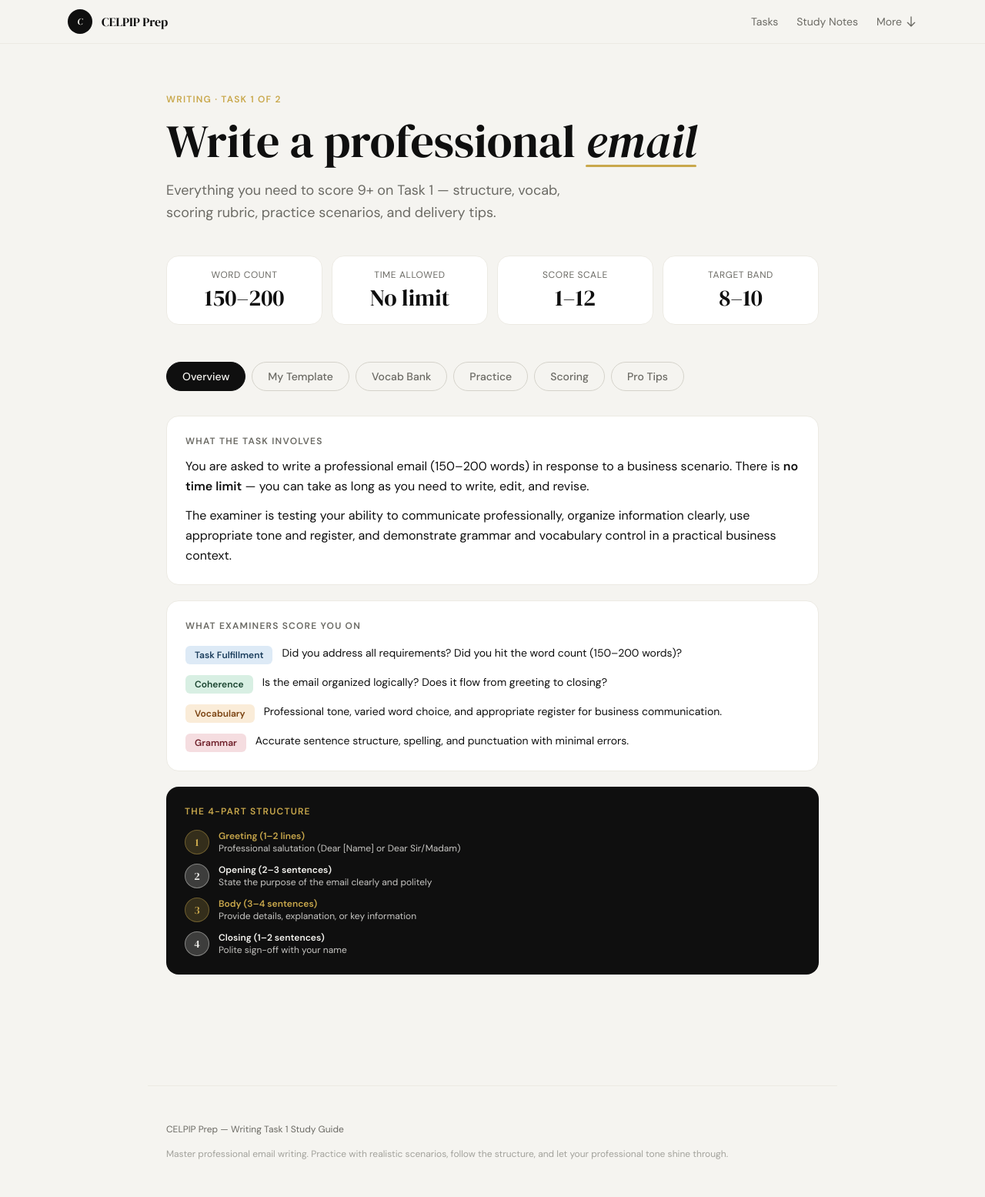
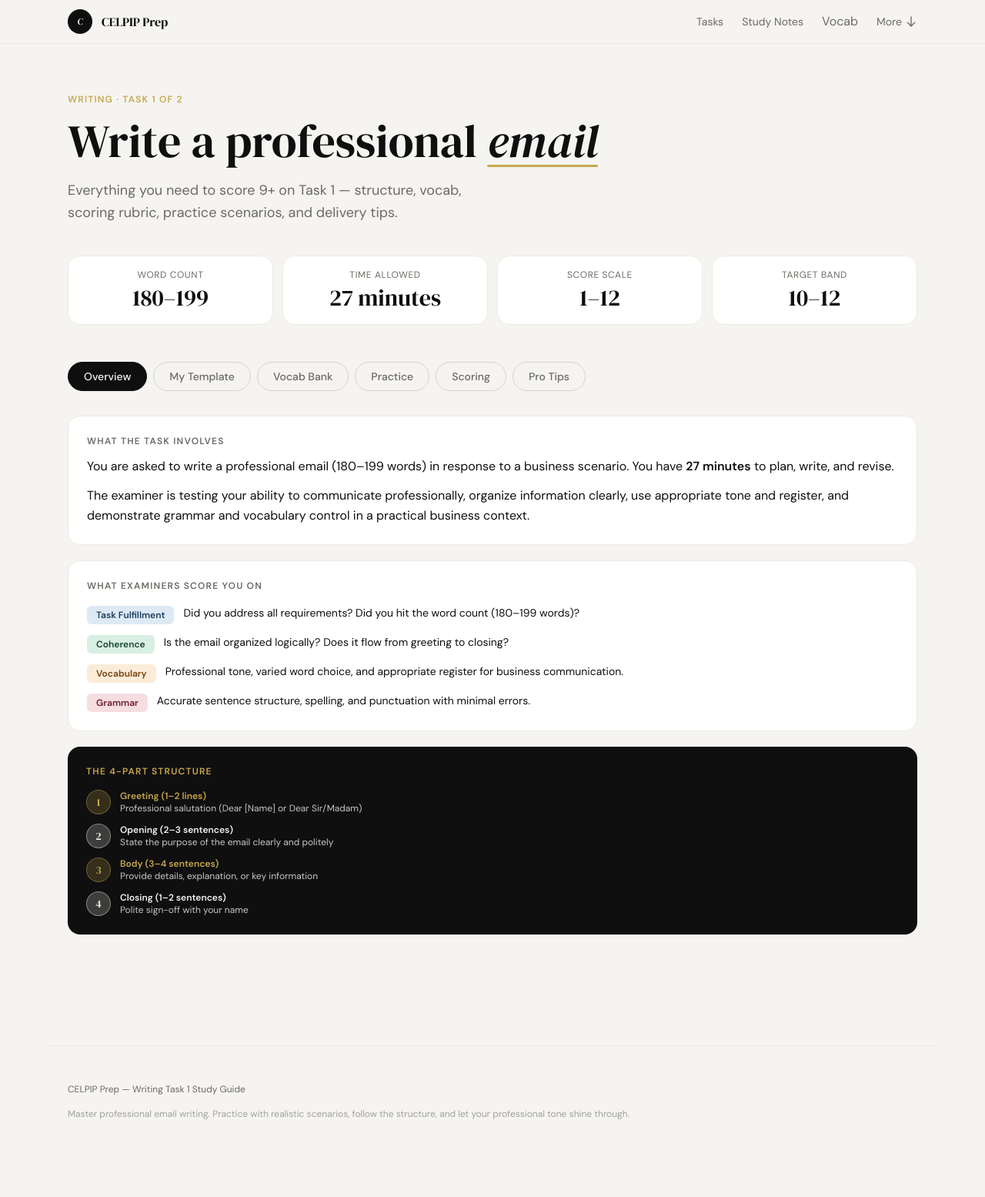
Before and after one commit to sudi-p/celpip-speaking, a Django app: page /writing-task-1 in a window 1280 px wide. Shown: the whole page at 77% size. After the commit the page ends 1454 px from the top, so only its background shows below. Run offline with Django 5.2, Linux system fonts and the light colour scheme; parts of the project's set-up code (start-up, migrations or seed data) failed here and were passed over; some libraries are stand-ins or nearby versions.

Commit message:
size updated

```diff
--- a/templates/logs.html
+++ b/templates/logs.html
@@ -150,7 +150,7 @@
   {% include 'partials/navbar.html' %}
 
   <!-- ─── HEADER ─── -->
-  <header class="max-w-4xl mx-auto px-6 pt-12 pb-8">
+  <header class="max-w-6xl mx-auto px-6 pt-12 pb-8">
     <div class="animate-fade-up">
       <p class="text-xs tracking-widest text-gold font-semibold uppercase mb-2">Your Activity</p>
       <h1 class="font-display text-4xl md:text-5xl leading-tight text-ink mb-3">Activity Log</h1>
@@ -161,7 +161,7 @@
   </header>
 
   <!-- ─── MAIN CONTENT ─── -->
-  <main class="max-w-4xl mx-auto px-6 pb-24">
+  <main class="max-w-6xl mx-auto px-6 pb-24">
     <div id="error-area" class="mb-6 text-rose2 text-sm"></div>
     <div id="log-feed"></div>
   </main>
--- a/templates/partials/navbar.html
+++ b/templates/partials/navbar.html
@@ -12,6 +12,7 @@
     <div class="hidden md:flex items-center gap-6">
       <a href="/" class="text-sm text-slate hover:text-ink transition-colors">Tasks</a>
       <a href="/notes" class="text-sm text-slate hover:text-ink transition-colors">Study Notes</a>
+      <a href="/vocab" class="btext-sm text-slate hover:text-ink transition-colors">Vocab</a>
 
       <!-- Desktop Dropdown -->
       <div class="relative group">
@@ -24,7 +25,6 @@
         <div class="absolute right-0 mt-2 w-48 bg-white border border-mist rounded-lg shadow-lg opacity-0 invisible group-hover:opacity-100 group-hover:visible transition-all duration-200">
           <a href="/history" class="block px-4 py-2 text-sm text-slate hover:text-ink hover:bg-mist transition-colors first:rounded-t-lg">History</a>
           <a href="/questions" class="block px-4 py-2 text-sm text-slate hover:text-ink hover:bg-mist transition-colors">Questions</a>
-          <a href="/vocab" class="block px-4 py-2 text-sm text-slate hover:text-ink hover:bg-mist transition-colors">Vocab</a>
           <a href="/logs" class="block px-4 py-2 text-sm text-slate hover:text-ink hover:bg-mist transition-colors">Logs</a>
           <a href="/settings" class="block px-4 py-2 text-sm text-slate hover:text-ink hover:bg-mist transition-colors">Settings</a>
           <div class="border-t border-mist"></div>
--- a/templates/settings.html
+++ b/templates/settings.html
@@ -207,7 +207,7 @@
   {% include 'partials/navbar.html' %}
 
   <!-- ─── HEADER ─── -->
-  <header class="max-w-4xl mx-auto px-6 pt-12 pb-8">
+  <header class="max-w-6xl mx-auto px-6 pt-12 pb-8">
     <div class="animate-fade-up">
       <p class="text-xs tracking-widest text-gold font-semibold uppercase mb-2">Manage your account</p>
       <h1 class="font-display text-4xl md:text-5xl leading-tight text-ink mb-3">Settings</h1>
--- a/templates/speaking task 1.html
+++ b/templates/speaking task 1.html
@@ -84,7 +84,7 @@
   {% include 'partials/navbar.html' %}
 
   <!-- ─── HERO ─── -->
-  <header class="max-w-4xl mx-auto px-6 pt-16 pb-12">
+  <header class="max-w-6xl mx-auto px-6 pt-16 pb-12">
     <div class="animate-fade-up">
       <p class="text-xs tracking-widest text-gold font-semibold uppercase mb-4">Speaking · Task 1 of 8</p>
       <h1 class="font-display text-5xl md:text-6xl leading-tight text-ink mb-5">
@@ -117,7 +117,7 @@
   </header>
 
   <!-- ─── MAIN CONTENT ─── -->
-  <main class="max-w-4xl mx-auto px-6 pb-24">
+  <main class="max-w-6xl mx-auto px-6 pb-24">
 
     <!-- TAB BAR -->
     <div class="flex flex-wrap gap-2 mb-8 animate-fade-up" style="animation-delay:.15s" id="tab-bar">
@@ -547,7 +547,7 @@
 
   </main>
 
-  <footer class="max-w-4xl mx-auto px-6 py-12 border-t border-mist mt-12">
+  <footer class="max-w-6xl mx-auto px-6 py-12 border-t border-mist mt-12">
     <p class="text-xs text-slate mb-4">CELPIP Prep — Speaking Task 1 Study Guide</p>
     <p class="text-xs text-slate/60">Great advice combines empathy, clear thinking, and practical suggestions. Show you understand the person's situation, offer concrete solutions with reasoning, and end with encouragement. That is what examiners want to hear.</p>
   </footer>
--- a/templates/speaking task 2.html
+++ b/templates/speaking task 2.html
@@ -84,7 +84,7 @@
   {% include 'partials/navbar.html' %}
 
   <!-- ─── HERO ─── -->
-  <header class="max-w-4xl mx-auto px-6 pt-16 pb-12">
+  <header class="max-w-6xl mx-auto px-6 pt-16 pb-12">
     <div class="animate-fade-up">
       <p class="text-xs tracking-widest text-gold font-semibold uppercase mb-4">Speaking · Task 2 of 8</p>
       <h1 class="font-display text-5xl md:text-6xl leading-tight text-ink mb-5">
@@ -117,7 +117,7 @@
   </header>
 
   <!-- ─── MAIN CONTENT ─── -->
-  <main class="max-w-4xl mx-auto px-6 pb-24">
+  <main class="max-w-6xl mx-auto px-6 pb-24">
 
     <!-- TAB BAR -->
     <div class="flex flex-wrap gap-2 mb-8 animate-fade-up" style="animation-delay:.15s" id="tab-bar">
@@ -563,7 +563,7 @@
 
   </main>
 
-  <footer class="max-w-4xl mx-auto px-6 py-12 border-t border-mist mt-12">
+  <footer class="max-w-6xl mx-auto px-6 py-12 border-t border-mist mt-12">
     <p class="text-xs text-slate mb-4">CELPIP Prep — Speaking Task 2 Study Guide</p>
     <p class="text-xs text-slate/60">Build your fluency one story at a time. Practice with real scenarios, internalize the structure, and let your natural voice shine through.</p>
   </footer>
--- a/templates/speaking task 3.html
+++ b/templates/speaking task 3.html
@@ -84,7 +84,7 @@
   {% include 'partials/navbar.html' %}
 
   <!-- ─── HERO ─── -->
-  <header class="max-w-4xl mx-auto px-6 pt-16 pb-12">
+  <header class="max-w-6xl mx-auto px-6 pt-16 pb-12">
     <div class="animate-fade-up">
       <p class="text-xs tracking-widest text-gold font-semibold uppercase mb-4">Speaking · Task 3 of 8</p>
       <h1 class="font-display text-5xl md:text-6xl leading-tight text-ink mb-5">
@@ -117,7 +117,7 @@
   </header>
 
   <!-- ─── MAIN CONTENT ─── -->
-  <main class="max-w-4xl mx-auto px-6 pb-24">
+  <main class="max-w-6xl mx-auto px-6 pb-24">
 
     <!-- TAB BAR -->
     <div class="flex flex-wrap gap-2 mb-8 animate-fade-up" style="animation-delay:.15s" id="tab-bar">
@@ -549,7 +549,7 @@
 
   </main>
 
-  <footer class="max-w-4xl mx-auto px-6 py-12 border-t border-mist mt-12">
+  <footer class="max-w-6xl mx-auto px-6 py-12 border-t border-mist mt-12">
     <p class="text-xs text-slate mb-4">CELPIP Prep — Speaking Task 3 Study Guide</p>
     <p class="text-xs text-slate/60">Master the art of scene description. Practice with diverse images, organize your thoughts spatially, and let your vocabulary shine through.</p>
   </footer>
--- a/templates/speaking task 4.html
+++ b/templates/speaking task 4.html
@@ -84,7 +84,7 @@
   {% include 'partials/navbar.html' %}
 
   <!-- ─── HERO ─── -->
-  <header class="max-w-4xl mx-auto px-6 pt-16 pb-12">
+  <header class="max-w-6xl mx-auto px-6 pt-16 pb-12">
     <div class="animate-fade-up">
       <p class="text-xs tracking-widest text-gold font-semibold uppercase mb-4">Speaking · Task 4 of 8</p>
       <h1 class="font-display text-5xl md:text-6xl leading-tight text-ink mb-5">
@@ -117,7 +117,7 @@
   </header>
 
   <!-- ─── MAIN CONTENT ─── -->
-  <main class="max-w-4xl mx-auto px-6 pb-24">
+  <main class="max-w-6xl mx-auto px-6 pb-24">
 
     <!-- TAB BAR -->
     <div class="flex flex-wrap gap-2 mb-8 animate-fade-up" style="animation-delay:.15s" id="tab-bar">
@@ -547,7 +547,7 @@
 
   </main>
 
-  <footer class="max-w-4xl mx-auto px-6 py-12 border-t border-mist mt-12">
+  <footer class="max-w-6xl mx-auto px-6 py-12 border-t border-mist mt-12">
     <p class="text-xs text-slate mb-4">CELPIP Prep — Speaking Task 4 Study Guide</p>
     <p class="text-xs text-slate/60">Master the art of logical prediction. Practice with real scenarios, support your thinking with reasoning, and let your confidence shine through.</p>
   </footer>
--- a/templates/speaking task 5.html
+++ b/templates/speaking task 5.html
@@ -84,7 +84,7 @@
   {% include 'partials/navbar.html' %}
 
   <!-- ─── HERO ─── -->
-  <header class="max-w-4xl mx-auto px-6 pt-16 pb-12">
+  <header class="max-w-6xl mx-auto px-6 pt-16 pb-12">
     <div class="animate-fade-up">
       <p class="text-xs tracking-widest text-gold font-semibold uppercase mb-4">Speaking · Task 5 of 8</p>
       <h1 class="font-display text-5xl md:text-6xl leading-tight text-ink mb-5">
@@ -117,7 +117,7 @@
   </header>
 
   <!-- ─── MAIN CONTENT ─── -->
-  <main class="max-w-4xl mx-auto px-6 pb-24">
+  <main class="max-w-6xl mx-auto px-6 pb-24">
 
     <!-- TAB BAR -->
     <div class="flex flex-wrap gap-2 mb-8 animate-fade-up" style="animation-delay:.15s" id="tab-bar">
@@ -547,7 +547,7 @@
 
   </main>
 
-  <footer class="max-w-4xl mx-auto px-6 py-12 border-t border-mist mt-12">
+  <footer class="max-w-6xl mx-auto px-6 py-12 border-t border-mist mt-12">
     <p class="text-xs text-slate mb-4">CELPIP Prep — Speaking Task 5 Study Guide</p>
     <p class="text-xs text-slate/60">Strong arguments are built, not inherited. Practice defending positions you believe in — and some you don't. Flexibility and confidence are what examiners listen for.</p>
   </footer>
--- a/templates/speaking task 6.html
+++ b/templates/speaking task 6.html
@@ -84,7 +84,7 @@
   {% include 'partials/navbar.html' %}
 
   <!-- ─── HERO ─── -->
-  <header class="max-w-4xl mx-auto px-6 pt-16 pb-12">
+  <header class="max-w-6xl mx-auto px-6 pt-16 pb-12">
     <div class="animate-fade-up">
       <p class="text-xs tracking-widest text-gold font-semibold uppercase mb-4">Speaking · Task 6 of 8</p>
       <h1 class="font-display text-5xl md:text-6xl leading-tight text-ink mb-5">
@@ -117,7 +117,7 @@
   </header>
 
   <!-- ─── MAIN CONTENT ─── -->
-  <main class="max-w-4xl mx-auto px-6 pb-24">
+  <main class="max-w-6xl mx-auto px-6 pb-24">
 
     <!-- TAB BAR -->
     <div class="flex flex-wrap gap-2 mb-8 animate-fade-up" style="animation-delay:.15s" id="tab-bar">
@@ -547,7 +547,7 @@
 
   </main>
 
-  <footer class="max-w-4xl mx-auto px-6 py-12 border-t border-mist mt-12">
+  <footer class="max-w-6xl mx-auto px-6 py-12 border-t border-mist mt-12">
     <p class="text-xs text-slate mb-4">CELPIP Prep — Speaking Task 6 Study Guide</p>
     <p class="text-xs text-slate/60">Difficult situations test your composure and problem-solving skills. Show maturity: acknowledge the problem, take action, and demonstrate growth. Examiners listen for how you handle pressure, not whether you avoid it.</p>
   </footer>
--- a/templates/speaking task 7.html
+++ b/templates/speaking task 7.html
@@ -84,7 +84,7 @@
   {% include 'partials/navbar.html' %}
 
   <!-- ─── HERO ─── -->
-  <header class="max-w-4xl mx-auto px-6 pt-16 pb-12">
+  <header class="max-w-6xl mx-auto px-6 pt-16 pb-12">
     <div class="animate-fade-up">
       <p class="text-xs tracking-widest text-gold font-semibold uppercase mb-4">Speaking · Task 7 of 8</p>
       <h1 class="font-display text-5xl md:text-6xl leading-tight text-ink mb-5">
@@ -117,7 +117,7 @@
   </header>
 
   <!-- ─── MAIN CONTENT ─── -->
-  <main class="max-w-4xl mx-auto px-6 pb-24">
+  <main class="max-w-6xl mx-auto px-6 pb-24">
 
     <!-- TAB BAR -->
     <div class="flex flex-wrap gap-2 mb-8 animate-fade-up" style="animation-delay:.15s" id="tab-bar">
@@ -547,7 +547,7 @@
 
   </main>
 
-  <footer class="max-w-4xl mx-auto px-6 py-12 border-t border-mist mt-12">
+  <footer class="max-w-6xl mx-auto px-6 py-12 border-t border-mist mt-12">
     <p class="text-xs text-slate mb-4">CELPIP Prep — Speaking Task 7 Study Guide</p>
     <p class="text-xs text-slate/60">Opinions are most powerful when backed by evidence. Speak with conviction, support your views with examples, and let your authentic perspective shine through.</p>
   </footer>
--- a/templates/speaking task 8.html
+++ b/templates/speaking task 8.html
@@ -84,7 +84,7 @@
   {% include 'partials/navbar.html' %}
 
   <!-- ─── HERO ─── -->
-  <header class="max-w-4xl mx-auto px-6 pt-16 pb-12">
+  <header class="max-w-6xl mx-auto px-6 pt-16 pb-12">
     <div class="animate-fade-up">
       <p class="text-xs tracking-widest text-gold font-semibold uppercase mb-4">Speaking · Task 8 of 8</p>
       <h1 class="font-display text-5xl md:text-6xl leading-tight text-ink mb-5">
@@ -117,7 +117,7 @@
   </header>
 
   <!-- ─── MAIN CONTENT ─── -->
-  <main class="max-w-4xl mx-auto px-6 pb-24">
+  <main class="max-w-6xl mx-auto px-6 pb-24">
 
     <!-- TAB BAR -->
     <div class="flex flex-wrap gap-2 mb-8 animate-fade-up" style="animation-delay:.15s" id="tab-bar">
@@ -547,7 +547,7 @@
 
   </main>
 
-  <footer class="max-w-4xl mx-auto px-6 py-12 border-t border-mist mt-12">
+  <footer class="max-w-6xl mx-auto px-6 py-12 border-t border-mist mt-12">
     <p class="text-xs text-slate mb-4">CELPIP Prep — Speaking Task 8 Study Guide</p>
     <p class="text-xs text-slate/60">Unusual situations reveal character. Your calm response, quick thinking, and resourceful action are what examiners listen for. Show composure, take initiative, and prove you can handle pressure with grace.</p>
   </footer>
--- a/templates/writing task 1.html
+++ b/templates/writing task 1.html
@@ -84,7 +84,7 @@
   {% include 'partials/navbar.html' %}
 
   <!-- ─── HERO ─── -->
-  <header class="max-w-4xl mx-auto px-6 pt-16 pb-12">
+  <header class="max-w-6xl mx-auto px-6 pt-16 pb-12">
     <div class="animate-fade-up">
       <p class="text-xs tracking-widest text-gold font-semibold uppercase mb-4">Writing · Task 1 of 2</p>
       <h1 class="font-display text-5xl md:text-6xl leading-tight text-ink mb-5">
@@ -99,11 +99,11 @@
     <div class="grid grid-cols-2 md:grid-cols-4 gap-3 mt-10 animate-fade-up" style="animation-delay:.1s">
       <div class="bg-white rounded-2xl border border-mist p-4 text-center card-hover">
         <div class="text-xs text-slate uppercase tracking-wider mb-1">Word count</div>
-        <div class="font-display text-3xl text-ink">150–200</div>
+        <div class="font-display text-3xl text-ink">180–199</div>
       </div>
       <div class="bg-white rounded-2xl border border-mist p-4 text-center card-hover">
         <div class="text-xs text-slate uppercase tracking-wider mb-1">Time allowed</div>
-        <div class="font-display text-3xl text-ink">No limit</div>
+        <div class="font-display text-3xl text-ink">27 minutes</div>
       </div>
       <div class="bg-white rounded-2xl border border-mist p-4 text-center card-hover">
         <div class="text-xs text-slate uppercase tracking-wider mb-1">Score scale</div>
@@ -111,13 +111,13 @@
       </div>
       <div class="bg-white rounded-2xl border border-mist p-4 text-center card-hover">
         <div class="text-xs text-slate uppercase tracking-wider mb-1">Target band</div>
-        <div class="font-display text-3xl text-ink">8–10</div>
+        <div class="font-display text-3xl text-ink">10–12</div>
       </div>
     </div>
   </header>
 
   <!-- ─── MAIN CONTENT ─── -->
-  <main class="max-w-4xl mx-auto px-6 pb-24">
+  <main class="max-w-6xl mx-auto px-6 pb-24">
 
     <!-- TAB BAR -->
     <div class="flex flex-wrap gap-2 mb-8 animate-fade-up" style="animation-delay:.15s" id="tab-bar">
@@ -135,7 +135,7 @@
     <div id="pane-overview" class="pane active space-y-5">
       <div class="bg-white rounded-2xl border border-mist p-6">
         <p class="text-xs font-semibold text-slate uppercase tracking-widest mb-3">What the task involves</p>
-        <p class="text-base leading-relaxed text-ink">You are asked to write a professional email (150–200 words) in response to a business scenario. There is <strong>no time limit</strong> — you can take as long as you need to write, edit, and revise.</p>
+        <p class="text-base leading-relaxed text-ink">You are asked to write a professional email (180–199 words) in response to a business scenario. You have <strong>27 minutes</strong> to plan, write, and revise.</p>
         <p class="text-base leading-relaxed text-ink mt-3">The examiner is testing your ability to communicate professionally, organize information clearly, use appropriate tone and register, and demonstrate grammar and vocabulary control in a practical business context.</p>
       </div>
 
@@ -144,7 +144,7 @@
         <div class="space-y-3">
           <div class="flex items-start gap-3">
             <span class="text-xs font-semibold px-3 py-1 rounded-md bg-sapphire-light text-sapphire-dark shrink-0 mt-0.5">Task Fulfillment</span>
-            <p class="text-sm leading-relaxed text-ink">Did you address all requirements? Did you hit the word count (150–200 words)?</p>
+            <p class="text-sm leading-relaxed text-ink">Did you address all requirements? Did you hit the word count (180–199 words)?</p>
           </div>
           <div class="flex items-start gap-3">
             <span class="text-xs font-semibold px-3 py-1 rounded-md bg-emerald2-light text-emerald2-dark shrink-0 mt-0.5">Coherence</span>
@@ -413,7 +413,7 @@
          PANE: PRACTICE
     ══════════════════════════════════════════ -->
     <div id="pane-practice" class="pane space-y-4">
-      <p class="text-sm text-slate">Five realistic email scenarios. Write 150–200 words for each.</p>
+      <p class="text-sm text-slate">Five realistic email scenarios. Write 180–199 words for each, within 27 minutes.</p>
 
       <div class="space-y-3">
         <div class="bg-white rounded-2xl border border-mist p-6">
@@ -461,7 +461,7 @@
             <span class="font-display text-xl text-emerald2">●</span>
           </div>
           <div class="space-y-2 text-sm text-slate">
-            <p><strong>Task Fulfillment:</strong> Meets all requirements. Word count is 150–200 words. Email is complete with all requested elements.</p>
+            <p><strong>Task Fulfillment:</strong> Meets all requirements. Word count is 180–199 words. Email is complete with all requested elements. Completed within time constraints.</p>
             <p><strong>Coherence:</strong> Email flows naturally from greeting to closing. Ideas are organized logically.</p>
             <p><strong>Vocabulary:</strong> Professional register throughout. Varied word choice. Uses appropriate phrases (e.g., "I would appreciate it if...").</p>
             <p><strong>Grammar:</strong> Grammar and spelling are near-perfect. Sentences are well-constructed with good variety.</p>
@@ -474,7 +474,7 @@
             <span class="font-display text-xl text-amber2">●</span>
           </div>
           <div class="space-y-2 text-sm text-slate">
-            <p><strong>Task Fulfillment:</strong> Addresses main requirements. Word count is close to 150–200. Most elements are included.</p>
+            <p><strong>Task Fulfillment:</strong> Addresses main requirements. Word count is close to 180–199. Most elements are included.</p>
             <p><strong>Coherence:</strong> Email is organized and easy to follow. Transitions are present.</p>
             <p><strong>Vocabulary:</strong> Generally professional tone. Some variety in word choice. Occasional repetition of simple words.</p>
             <p><strong>Grammar:</strong> Grammar is mostly accurate. Minor errors present but don't disrupt meaning. Spelling is correct.</p>
@@ -510,7 +510,7 @@
 
       <div class="bg-fog rounded-2xl p-6 mt-6">
         <p class="text-xs font-semibold text-slate uppercase tracking-widest mb-3">Key insight</p>
-        <p class="text-sm text-ink">A 9–10 email is well-organized, professional in tone, and nearly error-free. It hits the word count and addresses all requirements. It is <strong>not</strong> perfect, and that's fine — what matters is that it demonstrates professional communication with clear purpose and good control of language.</p>
+        <p class="text-sm text-ink">A 10–12 email is well-organized, professional in tone, and nearly error-free. It hits the word count and addresses all requirements within 27 minutes. It is <strong>not</strong> perfect, and that's fine — what matters is that it demonstrates professional communication with clear purpose and good control of language.</p>
       </div>
     </div>
 
@@ -572,20 +572,20 @@
         <div class="tip-card bg-white rounded-xl border border-mist p-4" data-category="mistakes">
           <p class="text-xs font-semibold text-sapphire uppercase tracking-widest mb-2">Mistakes to Avoid</p>
           <p class="text-sm font-semibold text-ink mb-2">Don't ignore word count.</p>
-          <p class="text-xs text-slate">150–200 words is the target. Too short (under 120) or too long (over 250) is a clear signal you don't follow instructions.</p>
+          <p class="text-xs text-slate">180–199 words is the target within 27 minutes. Too short (under 150) or too long (over 220) is a clear signal you don't manage time well or ignore instructions.</p>
         </div>
 
         <div class="tip-card bg-white rounded-xl border border-mist p-4" data-category="mistakes">
           <p class="text-xs font-semibold text-emerald2 uppercase tracking-widest mb-2">Mistakes to Avoid</p>
           <p class="text-sm font-semibold text-ink mb-2">Don't forget to proofread.</p>
-          <p class="text-xs text-slate">You have no time limit — take 5 minutes at the end to check spelling, grammar, and punctuation. Typos are avoidable and cost points.</p>
+          <p class="text-xs text-slate">Within the 27-minute window, allocate time to check spelling, grammar, and punctuation. Typos are avoidable and cost points.</p>
         </div>
       </div>
     </div>
 
   </main>
 
-  <footer class="max-w-4xl mx-auto px-6 py-12 border-t border-mist mt-12">
+  <footer class="max-w-6xl mx-auto px-6 py-12 border-t border-mist mt-12">
     <p class="text-xs text-slate mb-4">CELPIP Prep — Writing Task 1 Study Guide</p>
     <p class="text-xs text-slate/60">Master professional email writing. Practice with realistic scenarios, follow the structure, and let your professional tone shine through.</p>
   </footer>
```
Also changed, not shown: templates/index.html (+7 -3 lines), templates/notes.html (+5 -5 lines), templates/writing task 2.html (+12 -12 lines).
